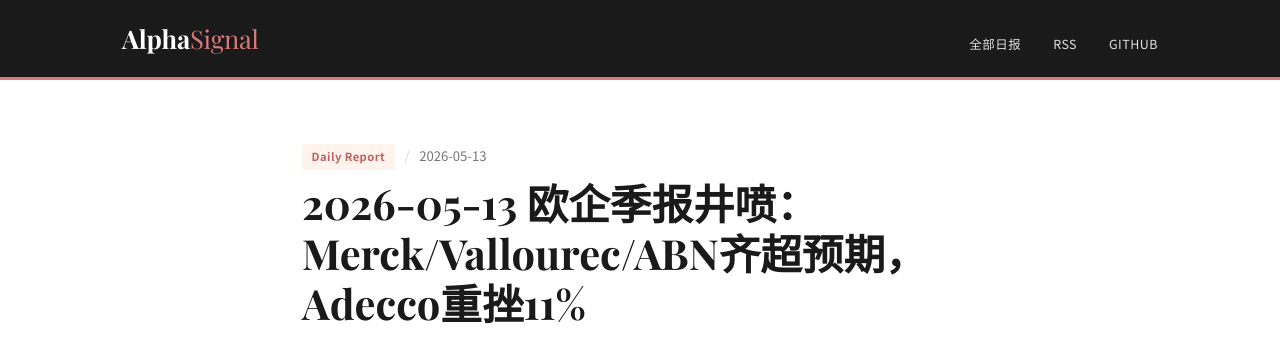
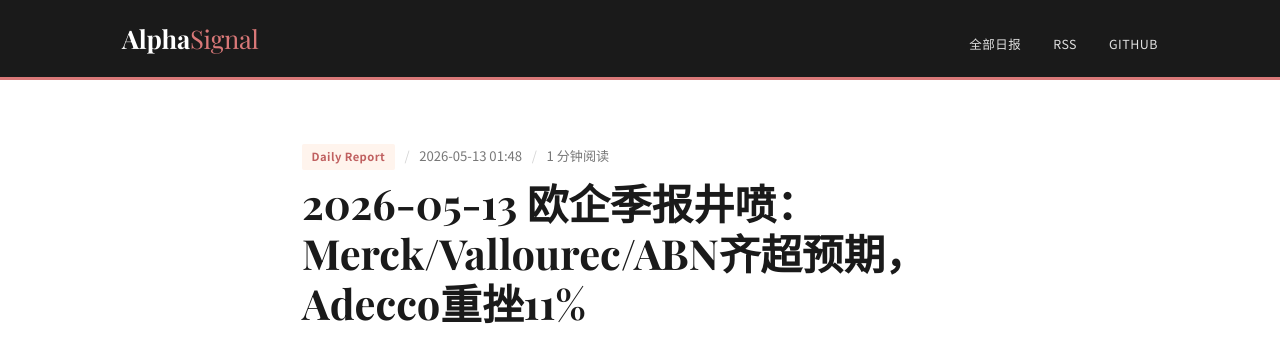
Before and after one commit to tiantiannadaxiong/AlphaSignal, a Jekyll site: the page built from _posts/2026-05-13-更新-2.md, in a window 1280 px wide and 900 px high. Shown: the top 340 px of the window. Built offline with Jekyll 4.4.1, drawn with Linux system fonts in a browser that asks for light colours; some web fonts are replaced.

Commit message:
feat: post meta 时间戳+阅读时间；更正更新-2 date 带时间

```diff
--- a/_layouts/post.html
+++ b/_layouts/post.html
@@ -10,7 +10,11 @@ layout: default
         <span class="cat-badge">{{ page.venue }}</span>
         <span class="sep">/</span>
         {% endif %}
-        <time datetime="{{ page.date | date_to_xmlschema }}">{{ page.date | date: "%Y-%m-%d" }}</time>
+        <time datetime="{{ page.date | date_to_xmlschema }}">{{ page.date | date: "%Y-%m-%d %H:%M" }}</time>
+        {% assign words = content | number_of_words %}
+        {% assign read_time = words | divided_by: 400 | plus: 1 %}
+        <span class="sep">/</span>
+        <span class="reading-time">{{ read_time }} 分钟阅读</span>
       </div>
       <h1>{{ page.title }}</h1>
       {% if page.description %}
```
Also changed, not shown: _posts/2026-05-13-更新-2.md (+1 -1 lines).
